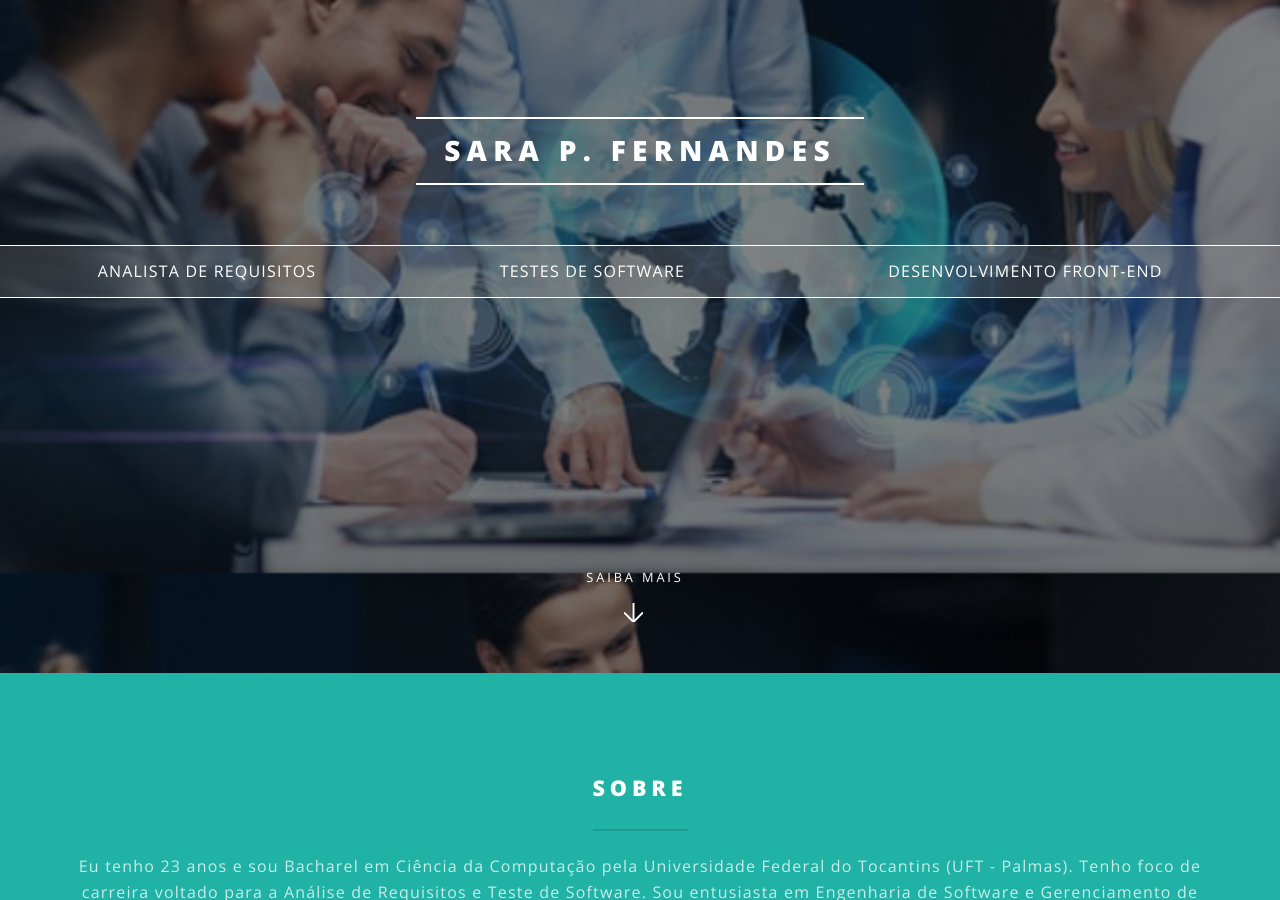
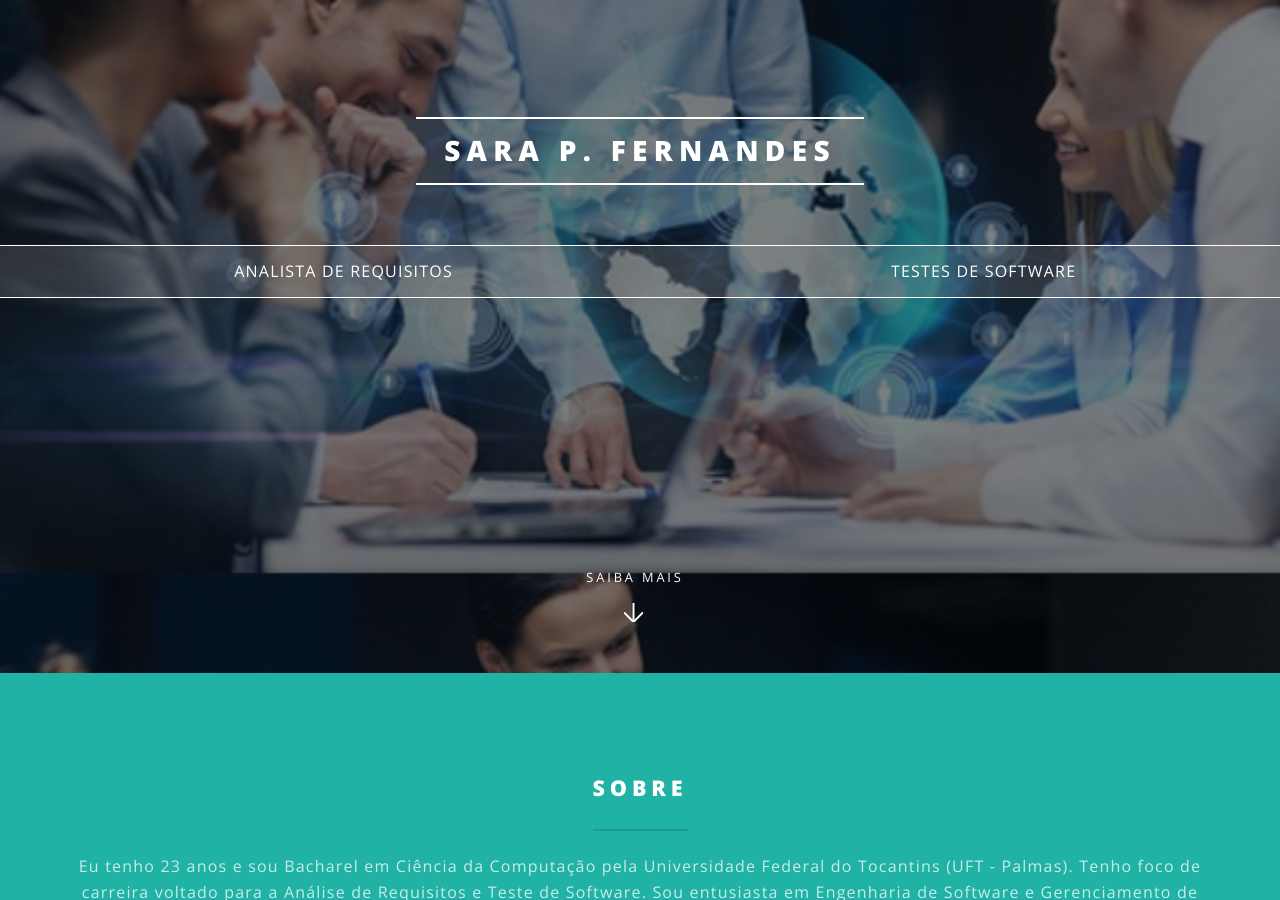
Before and after one commit to SaraFernandes/sarafernandes.github.io_sfdhgdfg, a Jekyll site: the page built from index.html, in a window 1280 px wide and 900 px high, scrolled down 327 px. Built offline with Jekyll 4.4.1, drawn with Linux system fonts in a browser that asks for light colours.

Commit message:
Update _config.yml

```diff
--- a/_config.yml
+++ b/_config.yml
@@ -4,7 +4,7 @@
 # Site settings
 title: Sara P. Fernandes
 description: |
-  ANALISTA DE REQUISITOS | TESTES DE SOFTWARE | DESENVOLVIMENTO FRONT-END
+  ANALISTA DE REQUISITOS | TESTES DE SOFTWARE
 owner: Sara P. Fernandes # or company name
 #first_published: 2016 # if migrating another site, the year of your first publish
 email: sarafernandescomp@gmail.com
```
